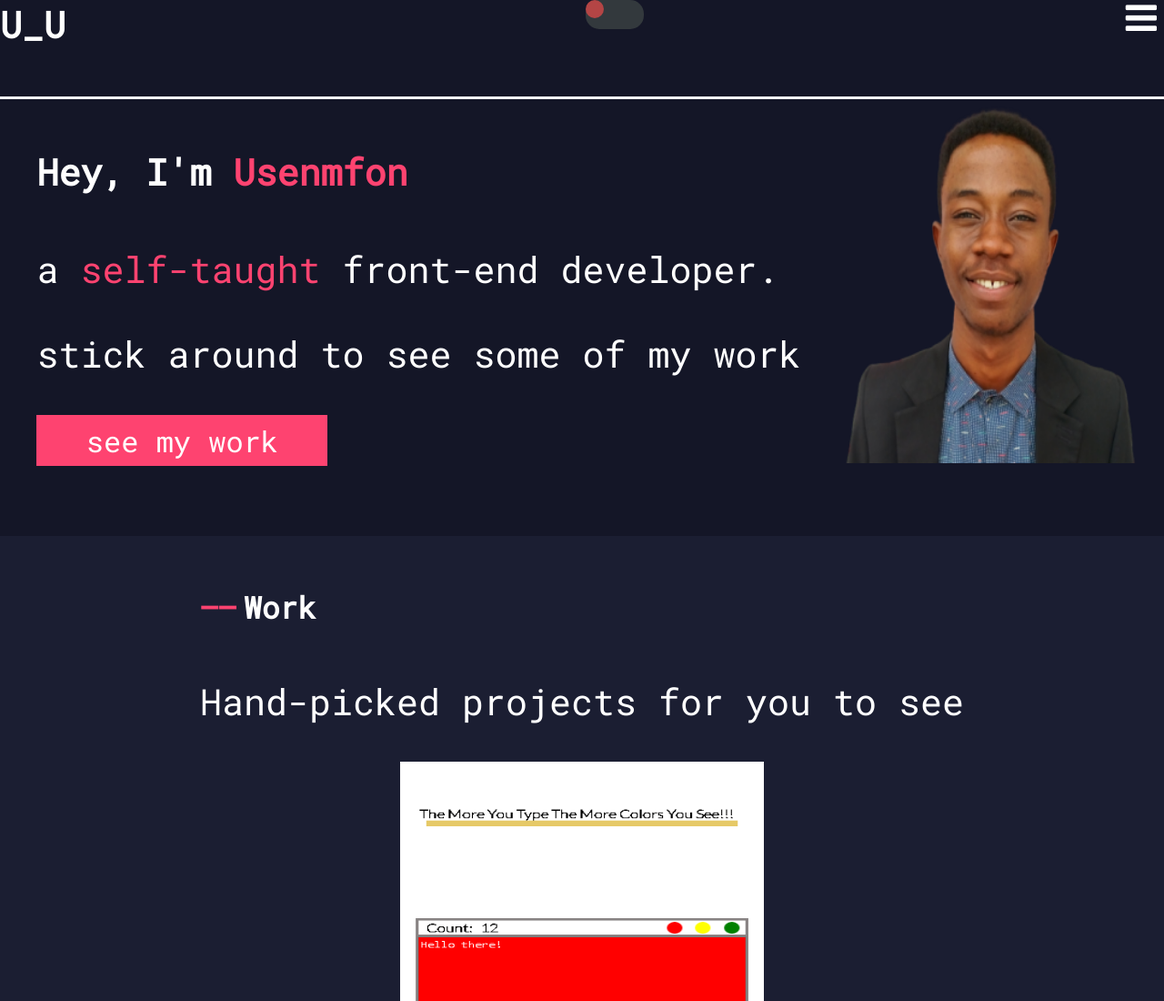
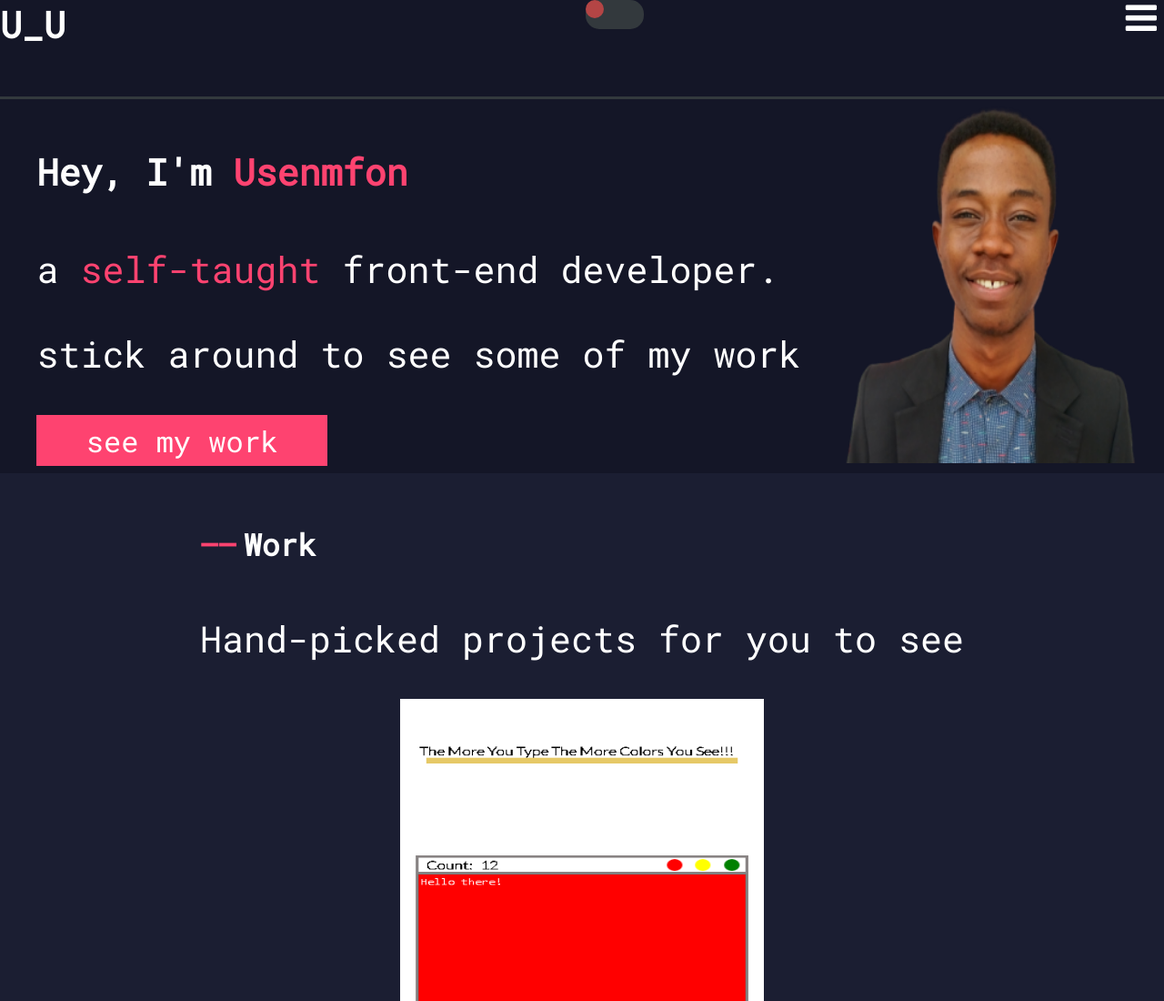
Before and after one commit to Usenmfon/professional-portfolio, a plain HTML site: page index.html in a window 1280 px wide. Shown: the top 1100 px of the page at 91% size. Drawn offline with Linux system fonts and the light colour scheme.

Commit message:
updated design

```diff
--- a/style.css
+++ b/style.css
@@ -15,7 +15,7 @@ main {
 #navbar {
     display: flex;
     justify-content: space-evenly;
-    border-bottom: solid white;
+    border-bottom: solid #33393d;
 }
 
 nav {
@@ -154,7 +154,12 @@ footer {
     #about_section {
         display: flex;
         justify-content: space-around;
-        height: 60vh;
+    }
+    #contact_section,
+    #about_section,
+    #project_section,
+    #media_section {
+        height: fit-content;
     }
     #about_section img {
         width: 350px;
@@ -165,7 +170,6 @@ footer {
         flex-direction: column;
         align-items: center;
         padding: 0 10rem;
-        height: fit-content;
     }
     #project_details {
         height: 20rem;
```
